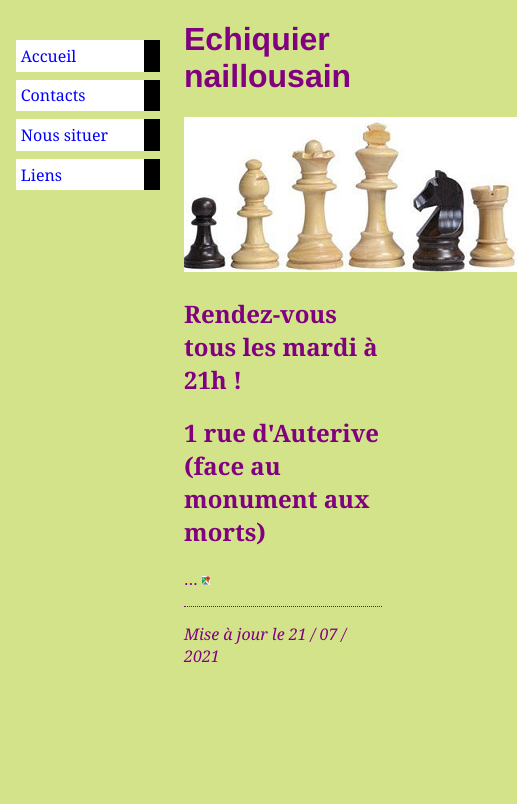
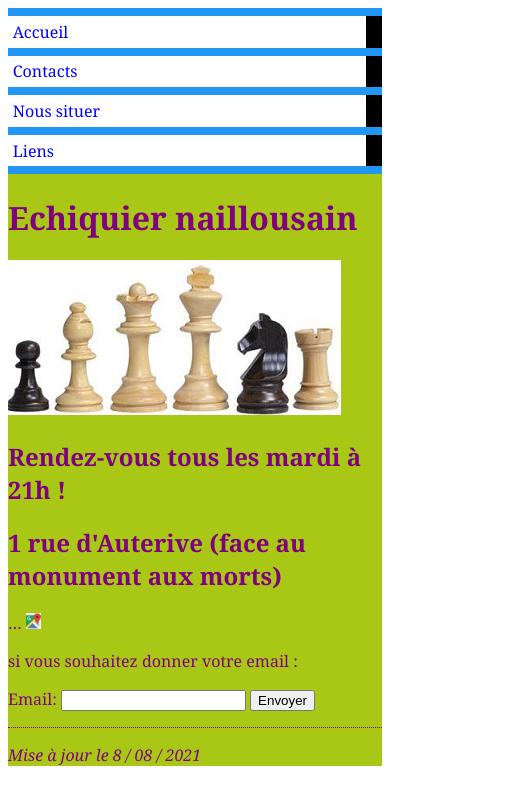
Before and after one commit to cdelmas31/EN31, a plain HTML site: page index.html in a window 390 px wide. Shown: the whole page, 517 px wide, since content can reach past the window. Drawn offline with Linux system fonts and the light colour scheme.

Commit message:
Add files via upload
V2

```diff
--- a/index.html
+++ b/index.html
@@ -3,22 +3,25 @@
 <head>
   <title>Echiquier naillousain</title>
   <meta charset="utf-8" />
+  <meta name="viewport" content="width=device-width, initial-scale=1.0">
   <link rel="stylesheet" href="style.css">
 </head>
 
 <body>
 
 <!-- Menu de navigation du site -->
+<div class="left">
 <ul class="navbar">
   <li><a href="index.html">Accueil</a>
   <li><a href="contacts.html">Contacts</a>
   <li><a href="carte.html">Nous situer</a>
   <li><a href="liens.html">Liens</a>
 </ul>
-	<style>
+</div>
 
-  </style>
+
 <!-- Contenu principal -->
+<div class="main">
 <h1>Echiquier naillousain</h1>
 <img src=".\images\pieces.png" style="width:auto;">
 <h2>Rendez-vous tous les mardi à 21h ! </h2>
@@ -28,10 +31,45 @@
 <a href="carte.html">
 	<img src="./images/logoMaps.JPG" style="width:4%;">
 </a>
+<p> si vous souhaitez donner votre email : </p>
+<form>
+  <label for="email">Email:</label>
+  <input type="email" id="email" name="email"
+  pattern="[a-z0-9._%+-]+@[a-z0-9.-]+\.[a-z]{2,}$"></input>
+  <button onclick="saveTextAsFile()">Envoyer</button>
+</form>
+<!-- Signer et dater la page, c'est une question de politesse! -->
+<address>Mise à jour le 8 / 08 / 2021<br>
+  </address>
+</div>
 
-<!-- Signer et dater la page, c'est une question de politesse! -->
-<address>Mise à jour le 21 / 07 / 2021<br>
-  </address>
+<script type="text/javascript">
+
+function saveTextAsFile()
+{
+    var textToSave = document.getElementById("email").value;
+    var textToSaveAsBlob = new Blob([textToSave], {type:"text/plain"});
+    var textToSaveAsURL = window.URL.createObjectURL(textToSaveAsBlob);
+
+
+    var downloadLink = document.createElement("a");
+    downloadLink.download = "maliste";
+    downloadLink.innerHTML = "Download File";
+    downloadLink.href = textToSaveAsURL;
+    downloadLink.onclick = destroyClickedElement;
+    downloadLink.style.display = "none";
+    document.body.appendChild(downloadLink);
+
+    downloadLink.click();
+}
+
+function destroyClickedElement(event)
+{
+    document.body.removeChild(event.target);
+}
+
+</script>
+
 
 </body>
 </html>
--- a/style.css
+++ b/style.css
@@ -1,20 +1,21 @@
-body {
-  padding-left: 11em;
-  font-family: Georgia, "Times New Roman",
-        Times, serif;
-  color: purple;
-  background-color: rgba(168, 200, 21, 0.5)}
+
+
+.left {
+    background-color:#2196F3;
+	float: left;
+  width: 15%;  The width is 20%, by default  rgba(168, 100, 121)*/
+
+  }
 ul.navbar {
   list-style-type: none;
   padding: 0;
   margin: 0;
-  position: absolute;
+
+  /*position: absolute;
   top: 2em;
   left: 1em;
-  width: 9em }
-h1 {
-  font-family: Helvetica, Geneva, Arial,
-        SunSans-Regular, sans-serif }
+  width: 9em */}
+
 ul.navbar li {
   background: white;
   margin: 0.5em 0;
@@ -26,7 +27,30 @@ a:link {
   color: blue }
 a:visited {
   color: purple }
+
+.main {
+  /**/
+  background-color: rgba(168, 200, 21);
+  float: left;
+  width: 85%; /* The width is 80%, by default */
+  }
+body {
+
+  /*padding-left: 11em;*/
+  font-family: Georgia, "Times New Roman",
+        Times, serif;
+  color: purple;
+
+h1 {font-size:10vw,
+  font-family: Helvetica, Geneva, Arial,
+        SunSans-Regular, sans-serif }
 address {
   margin-top: 1em;
   padding-top: 1em;
   border-top: thin dotted }
+}
+@media screen and (max-width: 800px) {
+  .left, .main, .right {
+    width: 100%; /* The width is 100%, when the viewport is 800px or smaller */
+  }
+}
```
